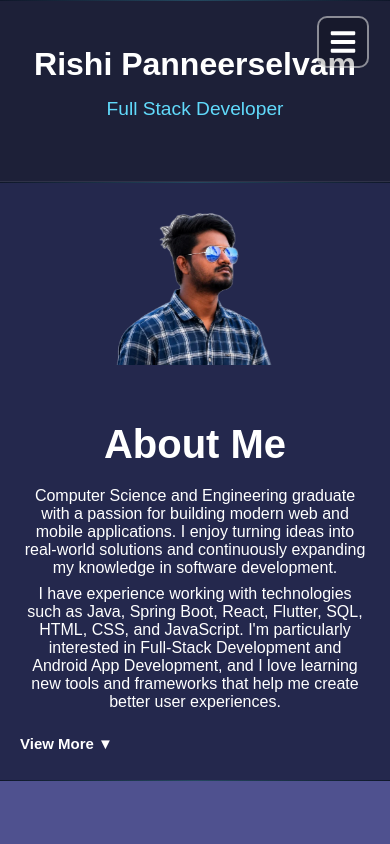
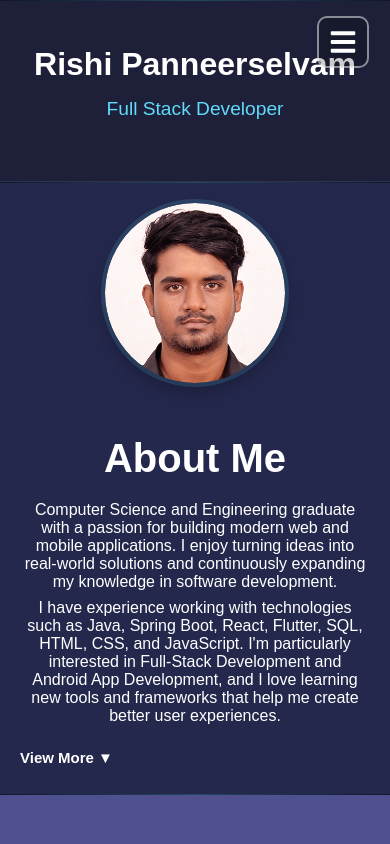
Before and after one commit to Rishi2553/portfolio-v2, a React (Vite) app: page / in a window 390 px wide. Shown: the top 844 px of the page. Built offline with nearby package versions, Linux system fonts and the light colour scheme.

Commit message:
feat: show About Me profile image only on mobile devices

```diff
--- a/src/components/About-me.css
+++ b/src/components/About-me.css
@@ -6,20 +6,31 @@
   background-color: #24284d;
   overflow-x: hidden;
   box-sizing: border-box;
-  padding-bottom: 20px;
-  padding: 70px 0;
+  padding: 20px 30px 20px 30px;
+
   overflow: hidden;
   transition: all 2s ease;
   /* max-height: 500px; */
 }
+.profile-picture-wrapper {
+    display: none;
+}
+.profile-picture {
+    display: none;
 
-.profile-picture {
-  width: 30%;
-  display: flex;
+    width: 180px;
+    height: 180px;
 
-  justify-content: center;
-  align-items: center;
-  transition: transform 0.3s ease;
+    margin: 0 auto 20px;
+
+    border-radius: 50%;
+    overflow: hidden;
+
+    background: #313552;
+
+    box-shadow:
+        0 0 0 4px rgba(97,218,251,.15),
+        0 8px 20px rgba(0,0,0,.3);
 }
 
 .profile-picture:hover {
@@ -28,11 +39,12 @@
 }
 
 .profile-picture img {
-  width: 100%;
-  max-width: 280px;
-  height: auto;
-  opacity: 0;
-  animation: fadeIn 2s ease forwards;
+     width: 100%;
+    height: 100%;
+
+    border-radius: 50%;
+
+    object-fit: cover;
   /* transition: max-height 2s ease, opacity 0.3s ease 0.3s; */
 }
 
@@ -56,12 +68,12 @@
 }
 
 .contact-info {
-  width: 65%;
+  width: 100%;
   display: flex;
   flex-direction: column;
   /* stack h2 and p vertically */
   justify-content: center;
-  max-width: 850px;
+  /* max-width: 850px; */
   animation: contactFadeIn 2s ease forwards;
 }
 
@@ -158,7 +170,7 @@
   visibility: visible;
 }
 
-@media (max-width: 700px) {
+@media (max-width: 768px) {
   .about-me {
     flex-direction: column;
     align-items: center;
@@ -167,10 +179,14 @@
     gap: 0;
   }
 
-  .profile-picture {
-    width: 100%;
-    margin-bottom: 20px;
-  }
+
+    .profile-picture {
+        display: block;
+        width: 180px;
+        height: 180px;
+        margin: 0 auto 20px;
+    }
+
 
   .profile-picture img {
     width: 180px;
--- a/src/components/About-me.jsx
+++ b/src/components/About-me.jsx
@@ -1,5 +1,5 @@
 import { useState } from 'react';
-import ProfilePicture from '../assets/profile.png';
+import ProfilePicture from '../assets/profile.jpg';
 import Reveal from './Reveal';
 import './About-me.css';
 function AboutMe() {
@@ -7,32 +7,31 @@ function AboutMe() {
 
   return (
     <div className="about-me">
+
         <div className="profile-picture">
-        <Reveal direction="up">
           <img src={ProfilePicture} alt="Profile" />
-         </Reveal>
         </div>
       <div className="contact-info">
-        <Reveal direction="up">
+        <Reveal direction="down">
           <h2 className="section-heading">About Me</h2>
         </Reveal>
-        <Reveal delay ={0.2}>
+
           <p className="text">
             Computer Science and Engineering graduate with a passion for building modern
             web and mobile applications. I enjoy turning ideas into real-world solutions
             and continuously expanding my knowledge in software development.
           </p>
-          </Reveal>
-          <Reveal delay={0.4}>
+
+
           <p className="text">
             I have experience working with technologies such as Java, Spring Boot, React,
             Flutter, SQL, HTML, CSS, and JavaScript. I'm particularly interested in
             Full-Stack Development and Android App Development, and I love learning new
             tools and frameworks that help me create better user experiences.
           </p>
-        </Reveal>
+
         <div className={`extra-content ${showMore ? 'show' : ''}`}>
-            <Reveal delay={0.6}>
+
             <p className="text">
               My journey started with a strong foundation in programming and problem-solving,
               and today I focus on developing scalable applications, exploring modern
@@ -43,17 +42,17 @@ function AboutMe() {
               working on personal projects, or learning something new in the world of
               software development.
             </p>
-          </Reveal>
+
         </div>
         <div className="tooltip-container">
-          <Reveal delay={1}>
+
           <button
             className="view-more-btn"
             onClick={() => setShowMore(!showMore)}
           >
             {showMore ? 'View Less ▲' : 'View More ▼'}
           </button>
-          </Reveal>
+
 
           <span className="tooltip">
             {showMore
--- a/src/components/MainContent.jsx
+++ b/src/components/MainContent.jsx
@@ -16,7 +16,7 @@ function MainContent() {
             <div className="section-divider"></div>
             <section id="home">
                 <Reveal direction="fade">
-                <Home />
+                    <Home />
                 </Reveal>
 
             </section>
--- a/src/components/Reveal.jsx
+++ b/src/components/Reveal.jsx
@@ -30,7 +30,7 @@ function Reveal({
         duration,
         delay,
       }}
-      viewport={{ once: false }}
+      viewport={{ once: true }}
     >
       {children}
     </motion.div>
```
Lines whose indentation alone changed are shown as unchanged.
